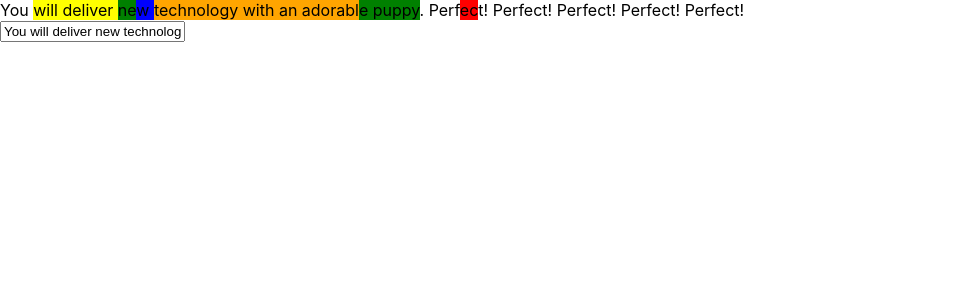
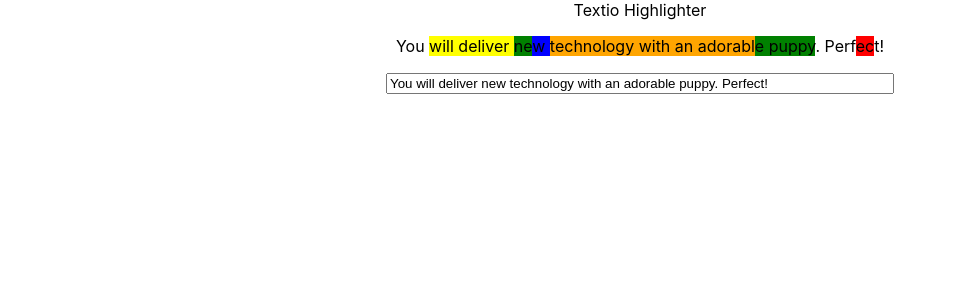
Before and after one commit to BrandiBalentine/highlighter-app, a React (Create React App) app: page / in a window 1280 px wide. Shown: the top 300 px of the page, without its empty margins (0-957 px from the left). Built offline with nearby package versions, Linux system fonts and the light colour scheme.

Commit message:
integrated into React

```diff
--- a/src/App.css
+++ b/src/App.css
@@ -30,3 +30,7 @@
     transform: rotate(360deg);
   }
 }
+
+input {
+  width: 500px;
+}
--- a/src/App.js
+++ b/src/App.js
@@ -1,14 +1,131 @@
 import React, { Component } from 'react';
 import './App.css';
+import { defaultString, defaultHighlights } from './constants';
 
 class App extends Component {
+
+  constructor(props) {
+    super(props);
+    this.state = { text: defaultString, highlightedText: [] };
+    this.handleChange = this.handleChange.bind(this);
+  }
+
+  componentDidMount() {
+    let fragments = this.createStringFragments(this.createNewHighlights(this.dataSort(defaultHighlights)));
+    this.setState({ highlightedText: fragments});
+  }
+
+
+  handleChange(e) {
+    this.setState({ text: e.target.value });
+    this.setState({
+      text: e.target.value
+    }, () => {
+      let fragments = this.createStringFragments(this.createNewHighlights(this.dataSort(defaultHighlights)));
+      this.setState({ highlightedText: fragments});
+    })
+  }
+
+  dataSort(data) {
+    return data.sort(function(a, b){return a.startOffset - b.startOffset});
+  }
+
+  newHighlight(startOffset, endOffset, highlight) {
+    return {
+      startOffset: startOffset,
+      endOffset: endOffset,
+      color: highlight.color,
+      priority: highlight.priority
+    }
+  }
+
+  createStringFragments(highlights) {
+    let results = [];
+    let iterator = 0;
+    highlights.forEach((highlight, index) => {
+      if (iterator < highlight.startOffset) {
+        results.push(React.createElement("span", {key: index}, this.state.text.slice(iterator, highlight.startOffset)));
+      }
+      results.push(React.createElement("span", {style: { "backgroundColor": highlight.color}, key: index + "color"}, this.state.text.slice(highlight.startOffset, highlight.endOffset)));
+      iterator = highlight.endOffset;
+    });
+    results.push(React.createElement("span", {key: iterator}, this.state.text.slice(iterator, this.state.text.length)));
+    return results;
+  }
+
+
+  createNewHighlights(highlights) {
+    for (let i = 0; i < highlights.length; i++) {
+
+      if (i === 0) { continue }
+
+      let tempHighlights = [];
+
+      let current = highlights[i];
+      let existing = highlights[i - 1];
+
+      if (current.startOffset >= existing.endOffset) { continue }
+
+      let currentHasPriority = current.priority < existing.priority;
+      let currentStartsSame = current.startOffset === existing.startOffset;
+      let currentEndsAfter = current.startOffset > existing.startOffset && current.endOffset > existing.endOffset;
+      let currentEndsBefore = current.startOffset > existing.startOffset && current.endOffset < existing.endOffset;
+
+      // current starts same
+      if (currentStartsSame) {
+        if (currentHasPriority) {
+          if (current.endOffset > existing.endOffset) {
+            tempHighlights.push(current);
+          } else {
+            tempHighlights.push(this.newHighlight(current.startOffset, existing.startOffset, current));
+            tempHighlights.push(this.newHighlight(existing.startOffset, existing.endOffset, existing));
+          }
+        } else {
+          if (current.endOffset > existing.endOffset) {
+            tempHighlights.push(this.newHighlight(existing.startOffset, existing.endOffset, existing));
+            tempHighlights.push(this.newHighlight(existing.endOffset, current.endOffset, current));
+          }
+        }
+        highlights.splice(i - 1, 2, ...tempHighlights);
+        return this.createNewHighlights(this.dataSort(highlights));
+      }
+
+      if (currentEndsAfter) {
+        tempHighlights.push(this.newHighlight(existing.startOffset, current.startOffset, existing));
+        if (currentHasPriority) {
+          tempHighlights.push(this.newHighlight(current.startOffset, existing.endOffset, current));
+          tempHighlights.push(this.newHighlight(existing.endOffset, current.endOffset, current));
+        } else {
+          tempHighlights.push(current);
+        }
+        highlights.splice(i - 1, 2, ...tempHighlights);
+        return this.createNewHighlights(this.dataSort(highlights));
+      }
+
+      if (currentEndsBefore) {
+        if (currentHasPriority) {
+          tempHighlights.push(this.newHighlight(existing.startOffset, current.startOffset, existing));
+          tempHighlights.push(current);
+          tempHighlights.push(this.newHighlight(current.startOffset, existing.startOffset, existing));
+          highlights.splice(i - 1, 2, ...tempHighlights);
+          return this.createNewHighlights(this.dataSort(highlights));
+        }
+      }
+    }
+    return highlights;
+  }
+
   render() {
     return (
       <div className="App">
-        <header>
-        </header>react
+        <header>Textio Highlighter
+        </header>
         <main>
-          <p> Brandi's Component</p>
+          <p>{this.state.highlightedText}</p>
+          <input
+            onChange={this.handleChange}
+            value={this.state.text}
+          />
         </main>
       </div>
     );
--- a/src/TextField.js
+++ /dev/null
@@ -1,23 +0,0 @@
-import React from 'react';
-import { string } from './constants';
-
-class TextField extends React.Component {
-  constructor(props) {
-    super(props);
-    this.state = {value: string};
-
-    this.handleChange = this.handleChange.bind(this);
-  }
-
-  handleChange(event) {
-    this.setState({value: event.target.value});
-  }
-
-  render() {
-    return (
-      <input type="text" value={this.state.value} onChange={this.handleChange} />
-    );
-  }
-}
-
-export default TextField;
--- a/src/constants.js
+++ b/src/constants.js
@@ -1,5 +1,5 @@
-import React from 'react';
-export const highlights = [
+export const defaultString = 'You will deliver new technology with an adorable puppy. Perfect!';
+export const defaultHighlights = [
   {
     startOffset: 4,
     endOffset: 20,
@@ -31,98 +31,3 @@
     priority: 0
   }
 ];
-
-export const string = 'You will deliver new technology with an adorable puppy. Perfect! Perfect! Perfect! Perfect! Perfect!';
-
-
-function createNewHighlights(highlights) {
-
-  for (let i = 0; i < highlights.length; i++) {
-
-    if (i === 0) { continue }
-
-    let tempHighlights = [];
-
-    let current = highlights[i];
-    let existing = highlights[i - 1];
-
-    if (current.startOffset >= existing.endOffset) { continue }
-
-    let currentHasPriority = current.priority < existing.priority;
-    let currentStartsSame = current.startOffset === existing.startOffset;
-    let currentEndsAfter = current.startOffset > existing.startOffset && current.endOffset > existing.endOffset;
-    let currentEndsBefore = current.startOffset > existing.startOffset && current.endOffset < existing.endOffset;
-
-    // current starts same
-    if (currentStartsSame) {
-      if (currentHasPriority) {
-        if (current.endOffset > existing.endOffset) {
-          tempHighlights.push(current);
-        } else {
-          tempHighlights.push(newHighlight(current.startOffset, existing.startOffset, current));
-          tempHighlights.push(newHighlight(existing.startOffset, existing.endOffset, existing));
-        }
-      } else {
-        if (current.endOffset > existing.endOffset) {
-          tempHighlights.push(newHighlight(existing.startOffset, existing.endOffset, existing));
-          tempHighlights.push(newHighlight(existing.endOffset, current.endOffset, current));
-        }
-      }
-      highlights.splice(i - 1, 2, ...tempHighlights);
-      return createNewHighlights(dataSort(highlights));
-    }
-
-    if (currentEndsAfter) {
-      tempHighlights.push(newHighlight(existing.startOffset, current.startOffset, existing));
-      if (currentHasPriority) {
-        tempHighlights.push(newHighlight(current.startOffset, existing.endOffset, current));
-        tempHighlights.push(newHighlight(existing.endOffset, current.endOffset, current));
-      } else {
-        tempHighlights.push(current);
-      }
-      highlights.splice(i - 1, 2, ...tempHighlights);
-      return createNewHighlights(dataSort(highlights));
-    }
-
-    if (currentEndsBefore) {
-      if (currentHasPriority) {
-        tempHighlights.push(newHighlight(existing.startOffset, current.startOffset, existing));
-        tempHighlights.push(current);
-        tempHighlights.push(newHighlight(current.startOffset, existing.startOffset, existing));
-        highlights.splice(i - 1, 2, ...tempHighlights);
-        return createNewHighlights(dataSort(highlights));
-      }
-    }
-  }
-
-  return highlights;
-}
-
-function newHighlight(startOffset, endOffset, highlight) {
-  return {
-    startOffset: startOffset,
-    endOffset: endOffset,
-    color: highlight.color,
-    priority: highlight.priority
-  }
-}
-
-function createStringFragments(highlights) {
-  let results = [];
-  let iterator = 0;
-  highlights.forEach(function(highlight, index){
-    if (iterator < highlight.startOffset) {
-      results.push(React.createElement("span", {key: index}, string.slice(iterator, highlight.startOffset)));
-    }
-    results.push(React.createElement("span", {style: { "backgroundColor": highlight.color}, key: index + "color"}, string.slice(highlight.startOffset, highlight.endOffset)));
-    iterator = highlight.endOffset;
-  });
-  results.push(React.createElement("span", {key: iterator}, string.slice(iterator, string.length)));
-  return results;
-}
-
-function dataSort(data) {
-  return data.sort(function(a, b){return a.startOffset - b.startOffset});
-}
-
-export const finalData = createStringFragments(createNewHighlights(dataSort(highlights)));
--- a/src/index.js
+++ b/src/index.js
@@ -1,14 +1,12 @@
 import React from 'react';
 import ReactDOM from 'react-dom';
 import './index.css';
-import { finalData } from './constants';
-import TextField from './TextField'
+import App from './App'
 import * as serviceWorker from './serviceWorker';
 
 ReactDOM.render(
                 <div>
-                  {finalData}
-                  <div><TextField/></div>
+                  <App/>
                 </div>
 , document.getElementById('root'));
 
```
Also changed, not shown: src/Highlighter.js (deleted, +0 -11 lines).
